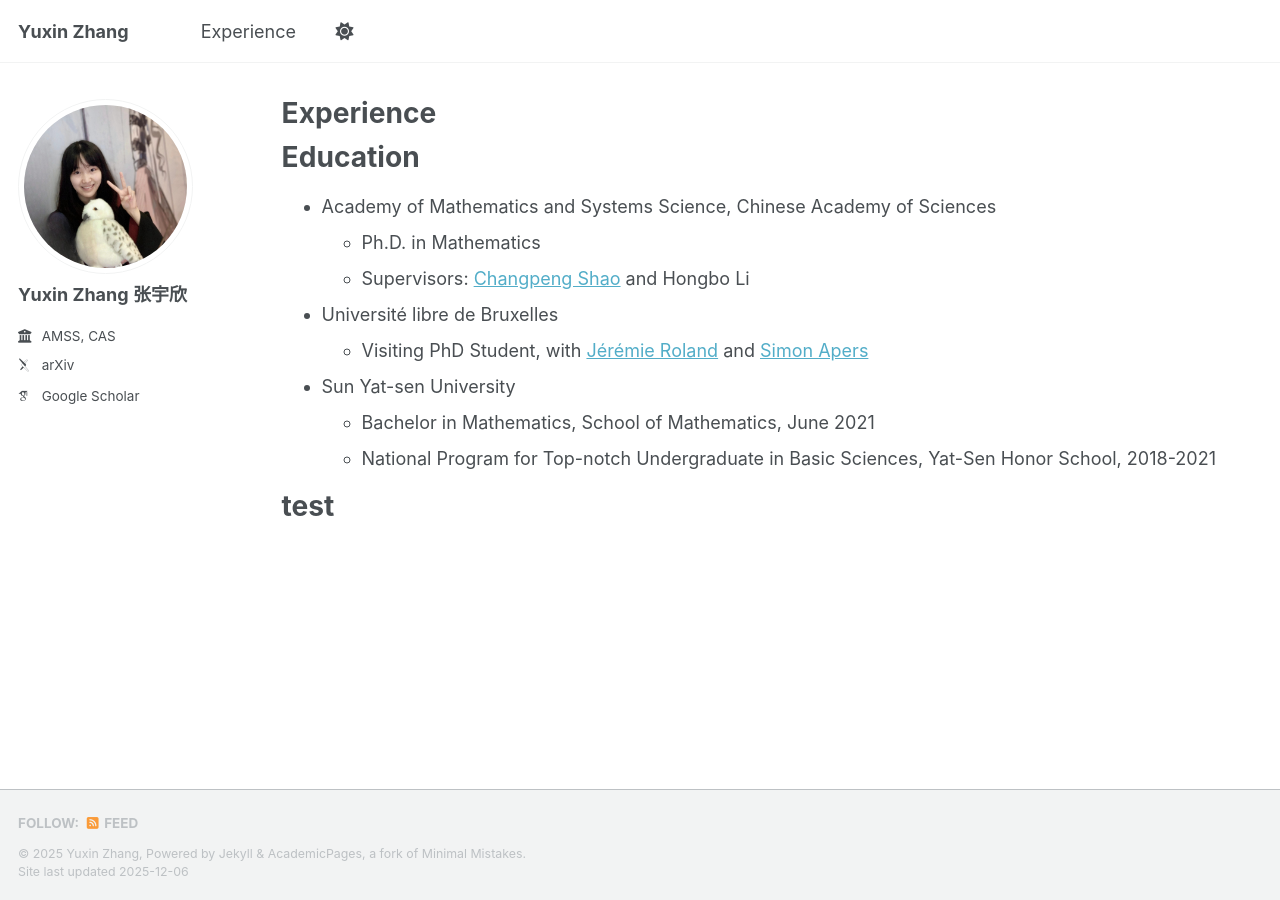
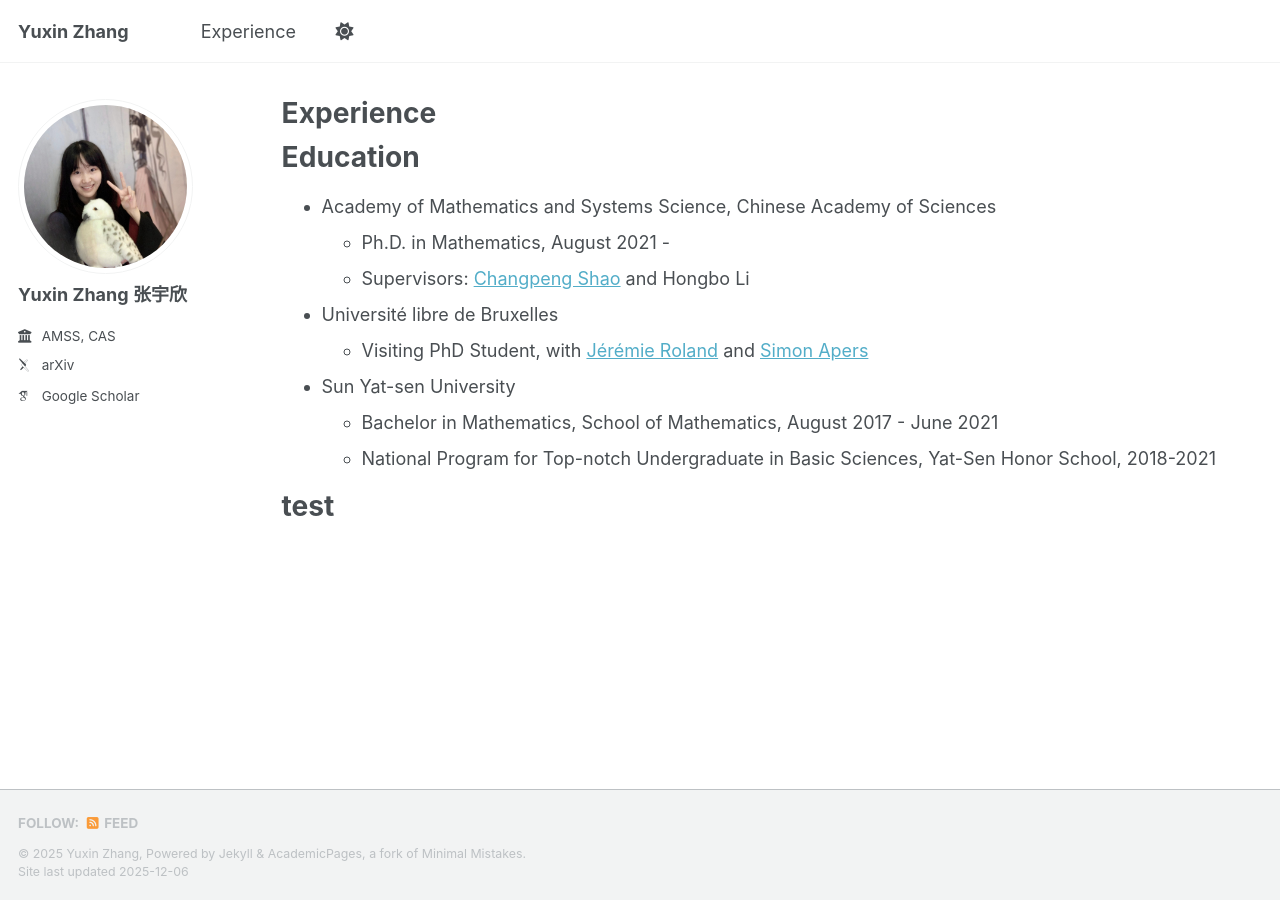
Before and after one commit to yuxinzhangmath/yuxinzhangmath.github.io, a Jekyll site: the page built from _pages/experience.md, in a window 1280 px wide. Built offline with Jekyll 4.4.1, drawn with Linux system fonts in a browser that asks for light colours; some web fonts are replaced; a script bundle is joined from its source files by our own code; library files that are not in the unit come from our copies.

Commit message:
Update experience.md

```diff
--- a/_pages/experience.md
+++ b/_pages/experience.md
@@ -9,14 +9,14 @@ author_profile: true
 # Education
 
 * Academy of Mathematics and Systems Science, Chinese Academy of Sciences
-   * Ph.D. in Mathematics
+   * Ph.D. in Mathematics, August 2021 -
    * Supervisors: [Changpeng Shao](https://changpeng-shao.github.io/) and Hongbo Li
 
 * Université libre de Bruxelles
    * Visiting PhD Student, with [Jérémie Roland](http://quic.ulb.ac.be/members/jroland) and [Simon Apers](https://simonapers.github.io)
 
 * Sun Yat-sen University
-   * Bachelor in Mathematics, School of Mathematics, June 2021
+   * Bachelor in Mathematics, School of Mathematics, August 2017 - June 2021
    * National Program for Top-notch Undergraduate in Basic Sciences, Yat-Sen Honor School, 2018-2021
 
 # test
```
